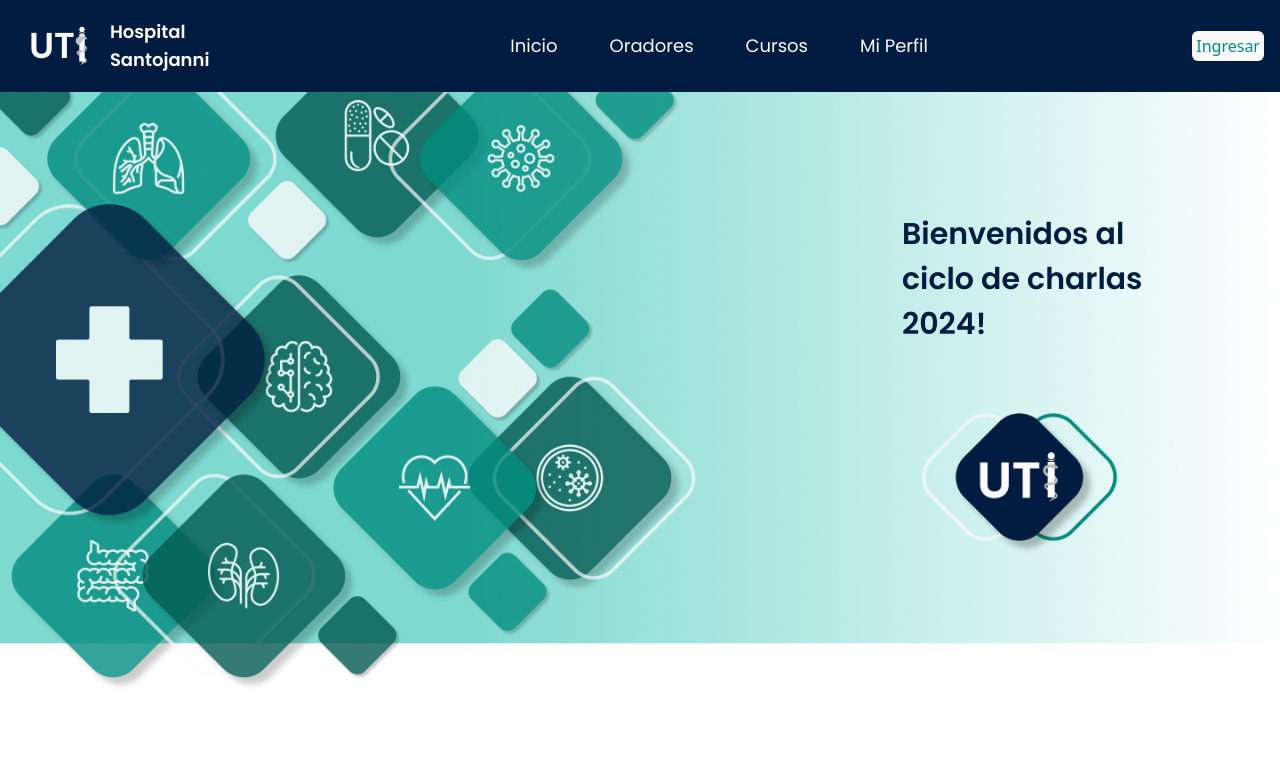
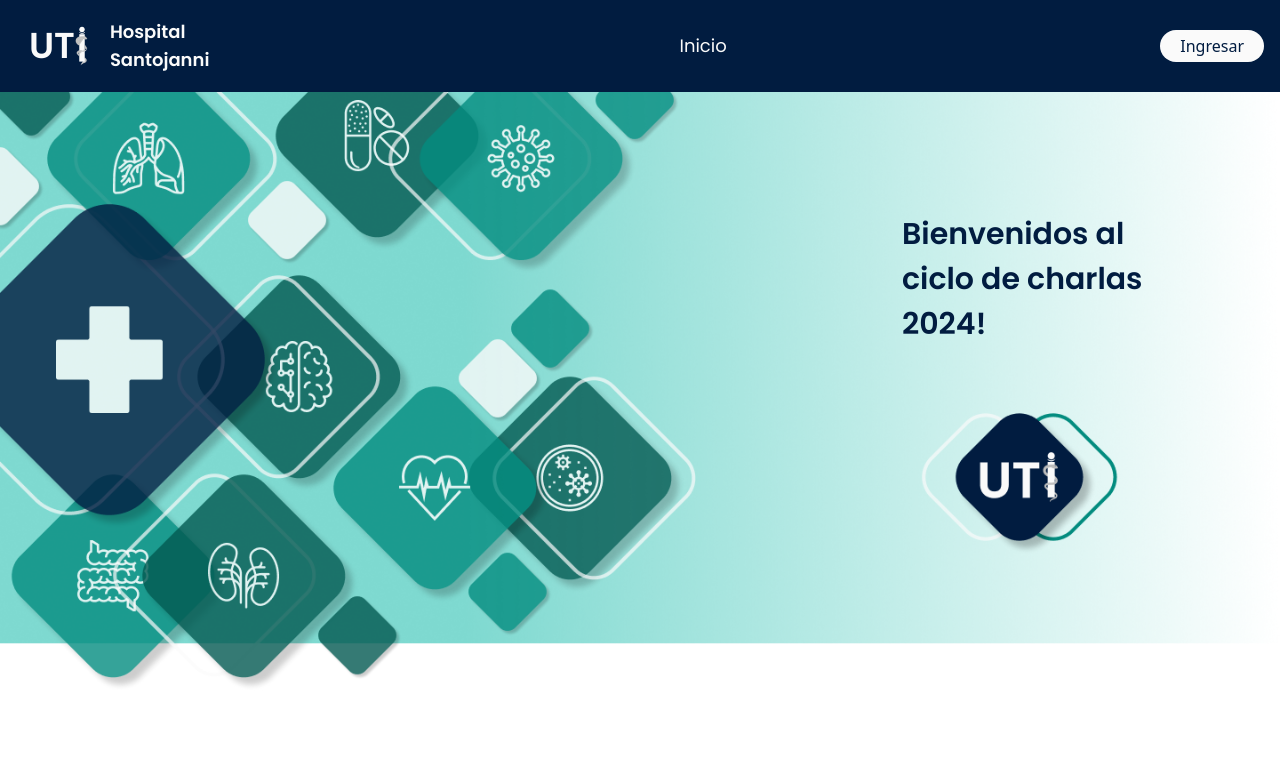
Before and after one commit to jnardi86/santojanniUTI, a React (Vite) app: page / in a window 1280 px wide. Shown: the top 772 px of the page. Built offline with nearby package versions, Linux system fonts and the light colour scheme.

Commit message:
Change private to public route content & modified navbars

```diff
--- a/src/components/navbar/components/Login.jsx
+++ b/src/components/navbar/components/Login.jsx
@@ -3,15 +3,24 @@ import React, { useState } from 'react'
 import { useAuth } from "../../../auth/hooks/useAuth"
 import CustomButton from '../../customComponents/CustomButton'
 import CustomLink from '../../customComponents/CustomLink'
+import { useNavigate } from 'react-router'
 
 const Login = () => {
 
     const { isLoggedIn, logout, signOut } = useAuth()
     const [userLoggedIn, setUserLoggedIn] = useState(isLoggedIn)
+    const navigate = useNavigate()
 
     const handleLogout = async () => {
         signOut();
         logout();
+    }
+
+
+    const handleLogin = () => {
+
+
+        navigate("/login", { replace: true });
     }
 
     return (
@@ -20,14 +29,20 @@ const Login = () => {
                 userLoggedIn ? (
                     <CustomButton
                         label='Salir'
-                        onClick={handleLogout}>
+                        onClick={handleLogout}
+                        type='button'
 
-                    </CustomButton>
+                    />
                 ) : (
-                    <CustomLink to="/login"
-                        linkTo="/login"
-                        label='Ingresar'>
-                    </CustomLink>
+                    // <CustomLink to="/login"
+                    //     linkTo="/login"
+                    //     label='Ingresar'>
+                    // </CustomLink>
+                    <CustomButton
+                        label='Ingresar'
+                        onClick={handleLogin}
+                        type='button'
+                    />
                 )}
 
         </div>
--- a/src/components/navbar/components/NavbarDesktop.jsx
+++ b/src/components/navbar/components/NavbarDesktop.jsx
@@ -1,6 +1,7 @@
 import React from 'react'
 import Login from './Login'
 import Logo from './Logo'
+import { Link } from 'react-router-dom'
 
 const NavbarDesktop = () => {
     return (
@@ -15,10 +16,10 @@ const NavbarDesktop = () => {
             </div>
             <div>
                 <ul className="w-full h-auto flex gap-2 py-6 bg-Blue text-White font-poppins text-center text-base laptop1:text-lg laptop1:gap-5">
-                    <li className='py-2 px-4 cursor-pointer hover:text-Cyan'>Inicio</li>
-                    <li className='py-2 px-4 cursor-pointer hover:text-Cyan'>Oradores</li>
+                    <li className='py-2 px-4 cursor-pointer hover:text-Cyan'><Link to="/">Inicio</Link></li>
+                    {/* <li className='py-2 px-4 cursor-pointer hover:text-Cyan'>Oradores</li>
                     <li className='py-2 px-4 cursor-pointer hover:text-Cyan'>Cursos</li>
-                    <li className='py-2 px-4 cursor-pointer hover:text-Cyan'>Mi Perfil</li>
+                    <li className='py-2 px-4 cursor-pointer hover:text-Cyan'>Mi Perfil</li> */}
                 </ul>
             </div>
             <div className=' pl-2 content-center'>
--- a/src/components/navbar/components/NavbarMobile.jsx
+++ b/src/components/navbar/components/NavbarMobile.jsx
@@ -3,6 +3,7 @@ import Hamburger from '../../svg/Hamburger'
 import HamburguerClose from '../../svg/HamburguerClose'
 import Login from './Login'
 import Logo from './Logo'
+import { Link } from 'react-router-dom'
 
 
 const NavbarMobile = () => {
@@ -34,11 +35,11 @@ const NavbarMobile = () => {
                 }
             </div>
             <ul className={`w-full h-auto py-6 bg-Blue text-White font-poppins text-center text-xl z-[-1] absolute left-0 transition-opacity duration-700 ease-in-out ${isOpen ? 'top-12 h-screen opacity-95' : 'top-[-490px] opacity-0'}`}>
-                <li className='py-3'>Inicio</li>
-                <li className='py-3'>Oradores</li>
+            <li className='py-3' onClick={handleHamburguer}><Link to="/">Inicio</Link></li>
+                {/* <li className='py-3'>Oradores</li>
                 <li className='py-3'>Cursos</li>
-                <li className='py-3'>Mi Perfil</li>
-                <li className='mt-3'><Login/></li>
+                <li className='py-3'>Mi Perfil</li> */}
+                <li className='mt-3' onClick={handleHamburguer}><Login/></li>
             </ul>
         </div>
     )
--- a/src/core/router/AppRouter.jsx
+++ b/src/core/router/AppRouter.jsx
@@ -55,11 +55,11 @@ export const appRouter = createBrowserRouter([
     {
         path: "/contents",
         element: (
-            <PrivateRoute>
+            <PublicRoute>
                 <Layout>
                     <ContentsView/>
                 </Layout>
-            </PrivateRoute>
+            </PublicRoute>
         ),
     },
     {
```
